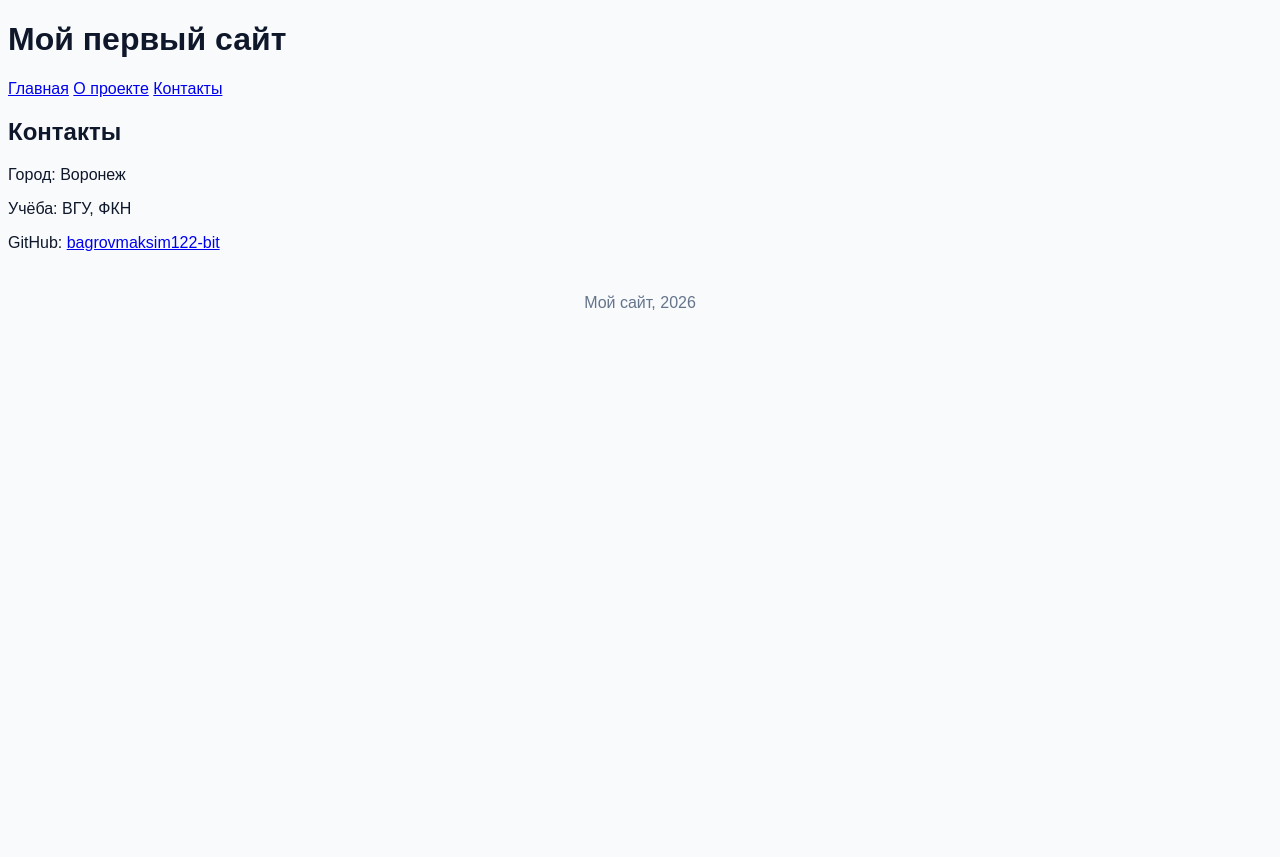
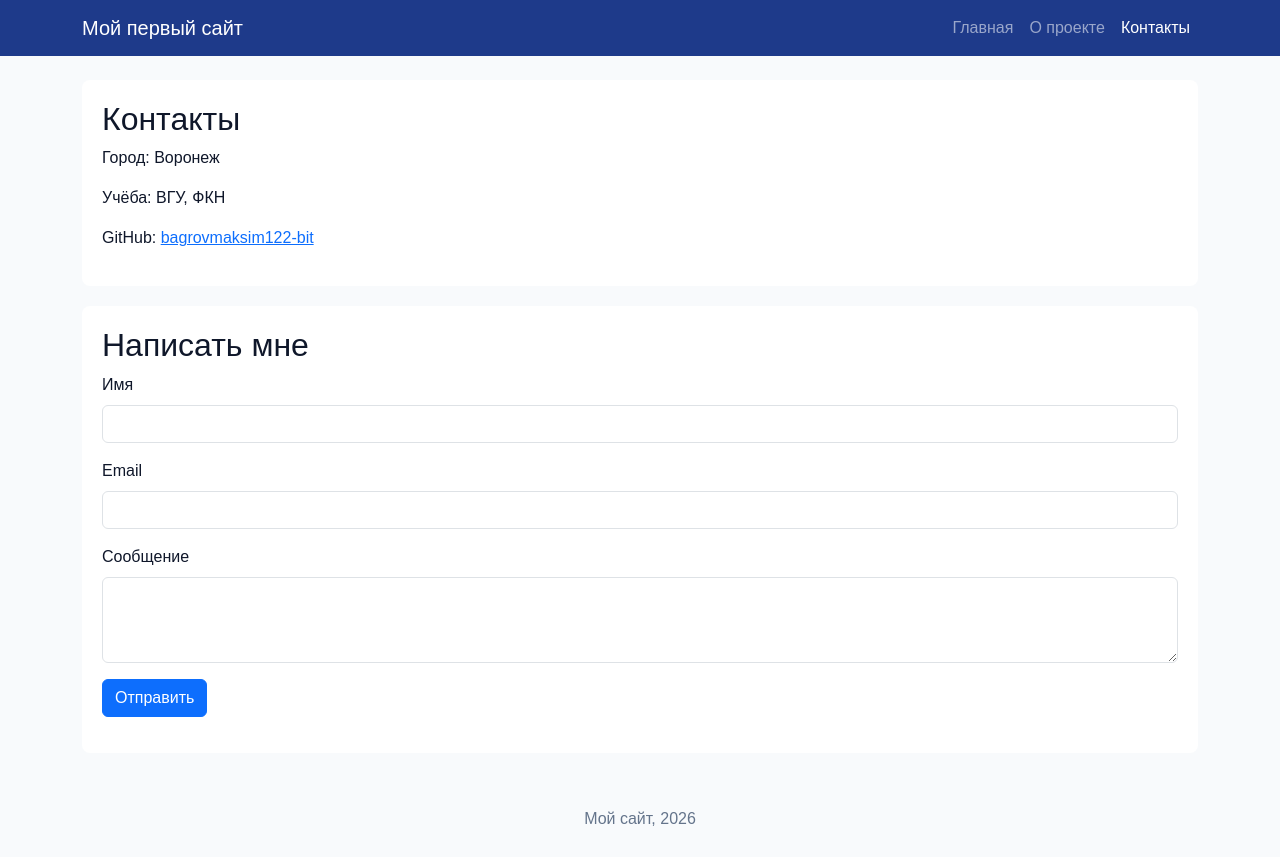
Before and after one commit to bagrovmaksim122-bit/my_first_site, a plain HTML site: page contacts.html in a window 1280 px wide. Before the commit the page ends 800 px from the top, so only its background shows below. Drawn offline with nearby package versions, Linux system fonts and the light colour scheme.

Commit message:
Enhance contacts.html with Bootstrap and contact form
Added Bootstrap CSS and JS for styling and functionality. Updated navigation and added a contact form.

```diff
--- a/contacts.html
+++ b/contacts.html
@@ -4,24 +4,56 @@
   <meta charset="UTF-8">
   <meta name="viewport" content="width=device-width, initial-scale=1.0">
   <title>Контакты</title>
+  <link href="https://cdn.jsdelivr.net/npm/bootstrap@5.3.3/dist/css/bootstrap.min.css" rel="stylesheet">
   <link rel="stylesheet" href="style.css">
+  <script src="https://cdn.jsdelivr.net/npm/bootstrap@5.3.3/dist/js/bootstrap.bundle.min.js" defer></script>
+  <script src="script.js" defer></script>
 </head>
 <body>
   <header>
-    <h1>Мой первый сайт</h1>
-    <nav>
-      <a href="index.html">Главная</a>
-      <a href="about.html">О проекте</a>
-      <a href="contacts.html">Контакты</a>
+    <nav class="navbar navbar-expand-sm navbar-dark">
+      <div class="container">
+        <a class="navbar-brand" href="index.html">Мой первый сайт</a>
+        <button class="navbar-toggler" type="button" data-bs-toggle="collapse" data-bs-target="#menu">
+          <span class="navbar-toggler-icon"></span>
+        </button>
+        <div class="collapse navbar-collapse" id="menu">
+          <ul class="navbar-nav ms-auto">
+            <li class="nav-item"><a class="nav-link" href="index.html">Главная</a></li>
+            <li class="nav-item"><a class="nav-link" href="about.html">О проекте</a></li>
+            <li class="nav-item"><a class="nav-link active" href="contacts.html">Контакты</a></li>
+          </ul>
+        </div>
+      </div>
     </nav>
   </header>
 
-  <main>
-    <section>
+  <main class="container py-4">
+    <section class="block">
       <h2>Контакты</h2>
       <p>Город: Воронеж</p>
       <p>Учёба: ВГУ, ФКН</p>
       <p>GitHub: <a href="https://github.com/bagrovmaksim122-bit">bagrovmaksim122-bit</a></p>
+    </section>
+
+    <section class="block">
+      <h2>Написать мне</h2>
+      <form id="contactForm" novalidate>
+        <div class="mb-3">
+          <label for="name" class="form-label">Имя</label>
+          <input type="text" class="form-control" id="name">
+        </div>
+        <div class="mb-3">
+          <label for="email" class="form-label">Email</label>
+          <input type="email" class="form-control" id="email">
+        </div>
+        <div class="mb-3">
+          <label for="message" class="form-label">Сообщение</label>
+          <textarea class="form-control" id="message" rows="3"></textarea>
+        </div>
+        <button type="submit" class="btn btn-primary">Отправить</button>
+        <p id="formResult" class="mt-3 mb-0"></p>
+      </form>
     </section>
   </main>
 
```
